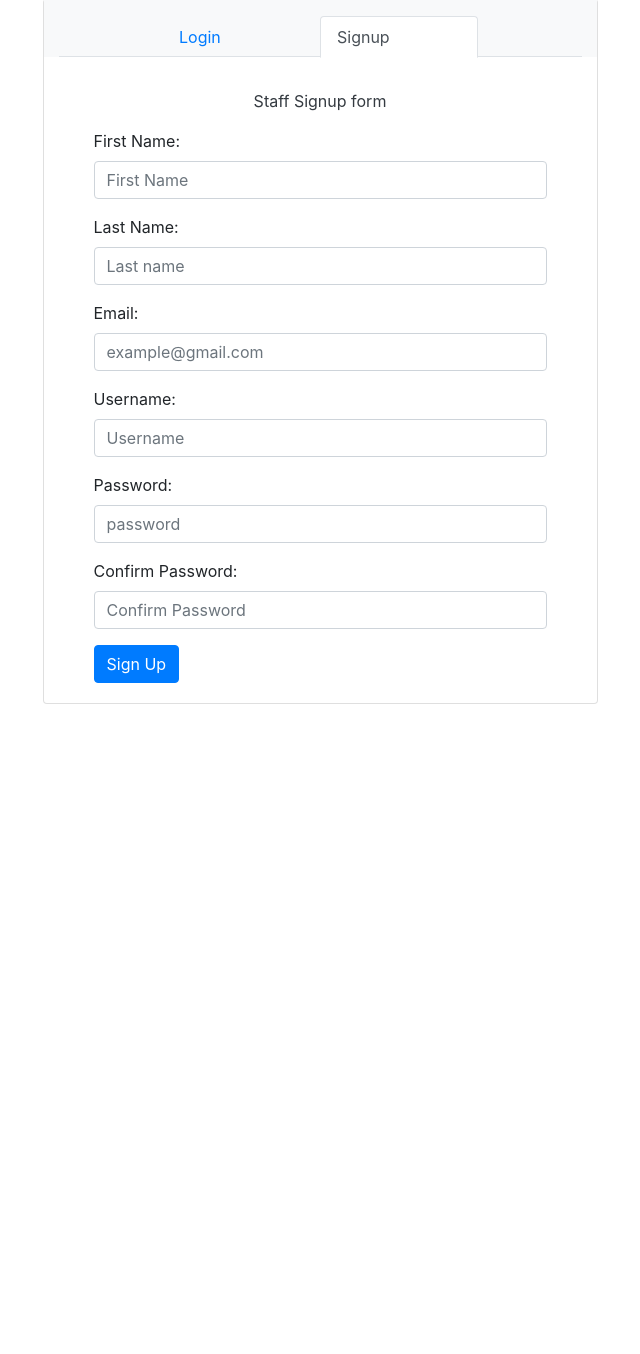
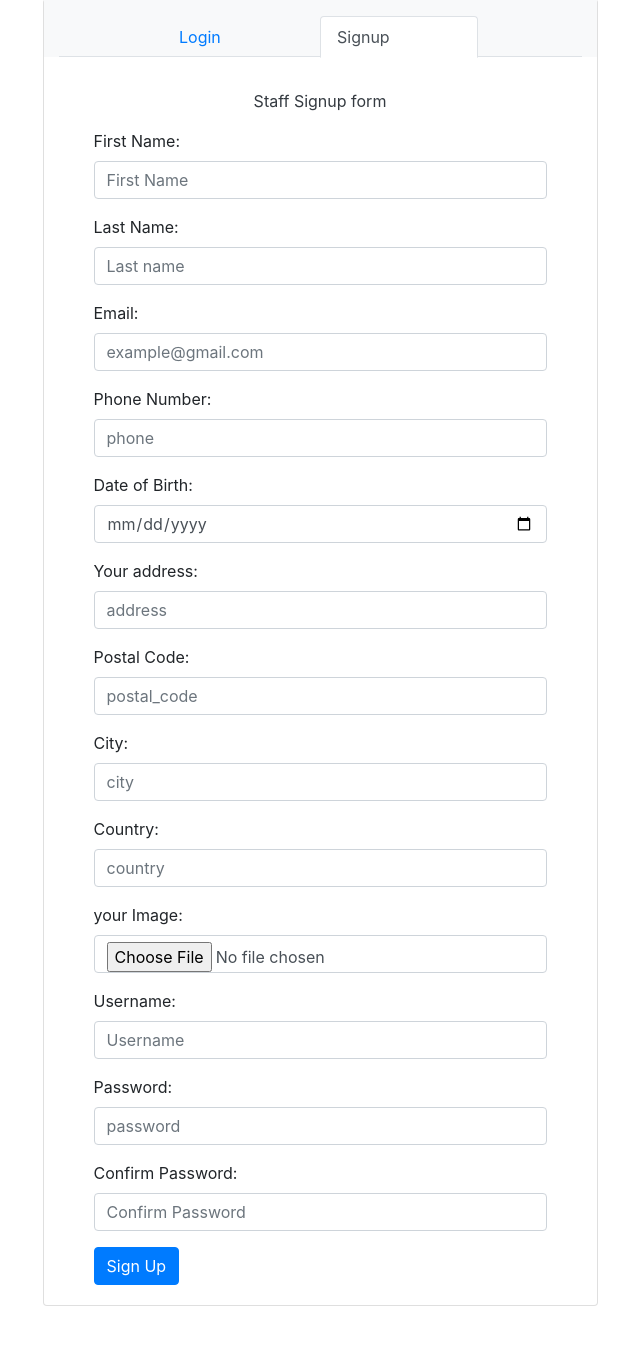
Before and after one commit to rkhademul8/Hotel_Resevation, a Django app: template templates/staff/stafflogsign.html in a window 1280 px wide, after a click on "Signup". Shown: the part 119-1473 px from the top of the page, without its empty margins (320-960 px from the left). Before the commit the page ends 823 px from the top, so only its background shows below. Run offline with Django 3.2, Linux system fonts and the light colour scheme; the template is opened without the code that fills it, so the values that code supplies are empty; some libraries are stand-ins or nearby versions.

Commit message:
created_devloped_branch

```diff
--- a/hotel_core/urls.py
+++ b/hotel_core/urls.py
@@ -15,8 +15,10 @@ Including another URLconf
 """
 from django.contrib import admin
 from django.urls import path, include
+from django.conf.urls.static import static
+from django.conf import settings
 
 urlpatterns = [
     path('admin/', admin.site.urls),
     path('', include("main.urls"),name="homepage"),
-]
+]+ static(settings.MEDIA_URL, document_root=settings.MEDIA_ROOT)
--- a/templates/basic.html
+++ b/templates/basic.html
@@ -39,7 +39,7 @@
                     <li class="nav-item active">
                         <a class="nav-link text-bold " href="/"> Home</a>
                     </li>
-                    {% if request.user|has_group:"Hotel Owner" %}
+                    {% if request.user|has_group:"hotel_owner" %}
                     <li class="nav-item active">
                         <a class="nav-link text-bold" href="/staff/panel">Dashboard </a>
                     </li>
--- a/templates/staff/stafflogsign.html
+++ b/templates/staff/stafflogsign.html
@@ -88,6 +88,34 @@
                                             </div>
 
 
+                                            <div class="form-group">
+                                                <label for="phone">Phone Number: </label>
+                                                <input type="text" class="form-control " id="phone" placeholder="phone" name="phone">
+                                            </div>
+                                            <div class="form-group">
+                                                <label for="dob">Date of Birth: </label>
+                                                <input type="date" class="form-control " id="dob" placeholder="dob" name="dob">
+                                            </div>
+                                            <div class="form-group">
+                                                <label for="address">Your address: </label>
+                                                <input type="text" class="form-control " id="address" placeholder="address" name="address">
+                                            </div>
+                                            <div class="form-group">
+                                                <label for="postal_code">Postal Code: </label>
+                                                <input type="text" class="form-control " id="postal_code" placeholder="postal_code" name="postal_code">
+                                            </div>
+                                            <div class="form-group">
+                                                <label for="city">City: </label>
+                                                <input type="text" class="form-control " id="city" placeholder="city" name="city">
+                                            </div>
+                                            <div class="form-group">
+                                                <label for="country">Country: </label>
+                                                <input type="text" class="form-control " id="country" placeholder="country" name="country">
+                                            </div>
+                                            <div class="form-group">
+                                                <label for="phone"> your Image: </label>
+                                                <input type="file" class="form-control " id="phone" placeholder="phone" name="image">
+                                            </div>
 
 
                                             <div class="form-group">
```
Also changed, not shown: hotel_core/settings.py (+11 -0 lines), main/admin.py (+26 -2 lines), main/models.py (+26 -3 lines), main/views.py (+21 -5 lines), requiremets.txt (deleted, +0 -22 lines), db.sqlite3, main/migrations/0001_initial.py, main/migrations/0002_auto_20210425_2254.py (deleted), main/migrations/0003_auto_20210426_2214.py (deleted).
